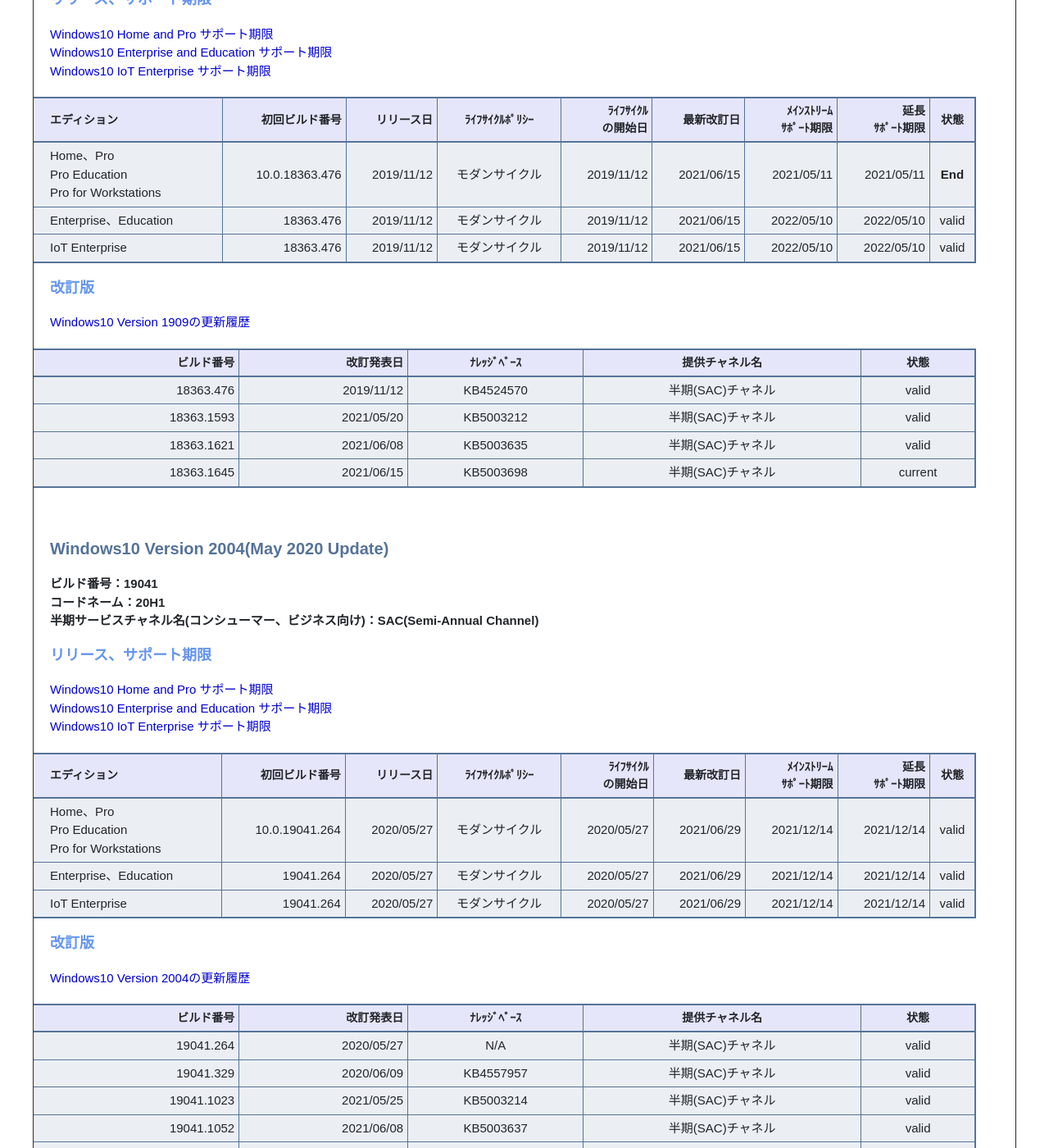
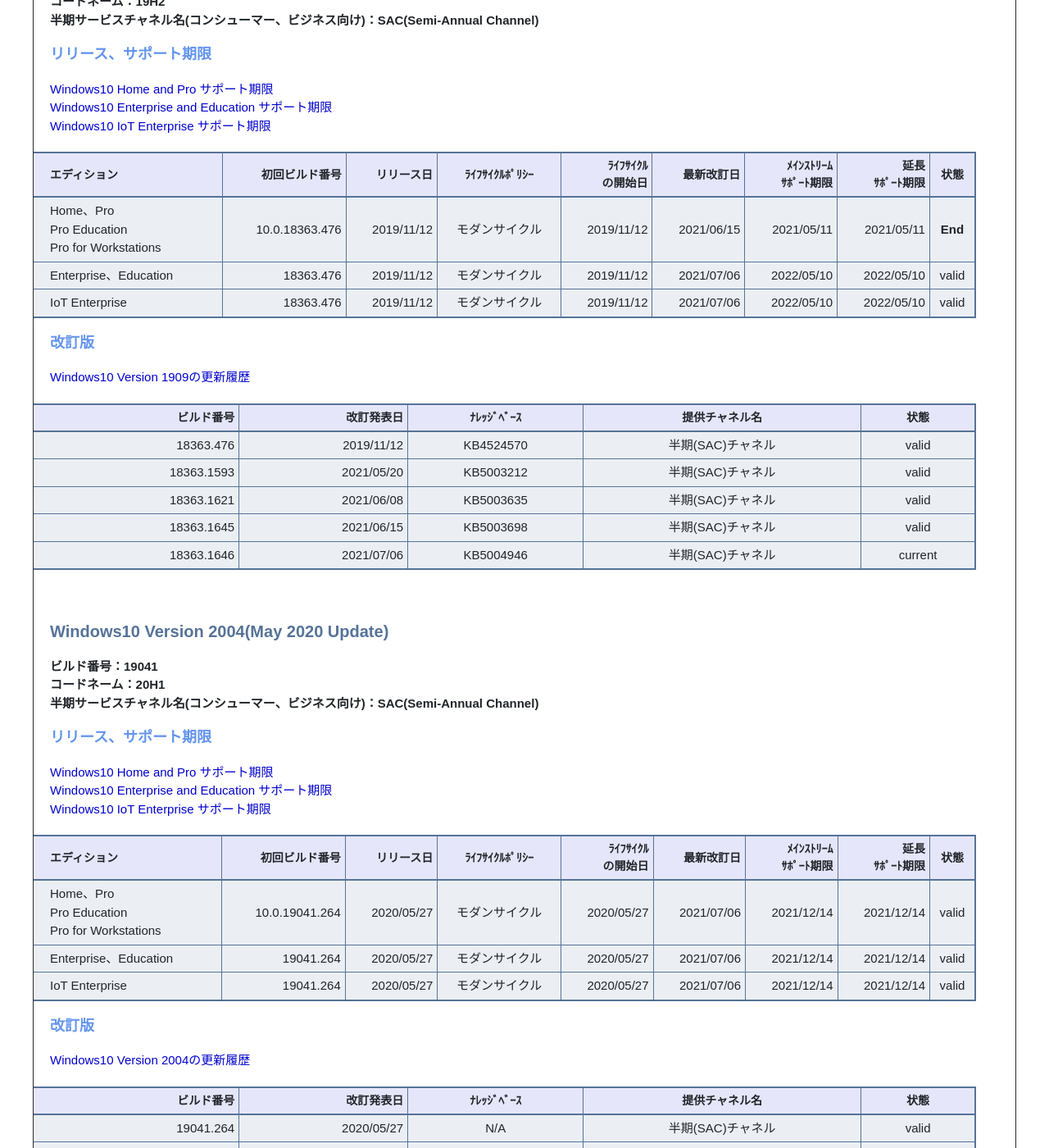
Before and after one commit to fuchu-pheasant01/fuchu-pheasant01.github.io, a Jekyll site: the page built from Contents/Support/MicrosoftOs.md, in a window 1280 px wide and 1400 px high, scrolled down 12512 px. Shown: the whole window at 82% size. Built offline with Jekyll 4.4.1, drawn with Linux system fonts in a browser that asks for light colours; emoji names are drawn with the system emoji font; some of the changed text lies outside the part shown.

Commit message:
Win210707

```diff
--- a/Contents/Support/MicrosoftOs.md
+++ b/Contents/Support/MicrosoftOs.md
@@ -3,7 +3,7 @@ layout: default
 title: ":newspaper: サポート表"
 description: ":paperclip: Microsoft Windowsリリース、サポート表"
 date: "2020/05/17"
-lastmod: "2021/07/02"
+lastmod: "2021/07/07"
 ---
 
 ## 0. はじめに
@@ -165,8 +165,8 @@ Enterprise LTSCのサポート期限が１０年から５年間へ変更。IoT E
 | エディション           | 初回ビルド番号 | リリース日 | ﾗｲﾌｻｲｸﾙﾎﾟﾘｼｰ | ﾗｲﾌｻｲｸﾙ<br />の開始日 | 最新改訂日 | ﾒｲﾝｽﾄﾘｰﾑ<br />ｻﾎﾟｰﾄ期限 | 延長<br>ｻﾎﾟｰﾄ期限 | 状態 |
 | :--------------------- | -------------: | ---------: |:------------:| ---------: | ---------: | ---------: | ---------: | :-----: |
 |すべての半期チャネル    |10.0.10240.16384| 2015/07/29 |モダンサイクル| 2015/07/29 | 2017/06/27 | 2017/05/09 | 2017/05/09 | **End** |
-|Enterprise 2015 LTSB    |10.0.10240.16384| 2015/07/29 | 固定サイクル | 2015/07/29 | 2021/06/08 | 2020/10/13 | 2025/10/14 |  valid  |
-|IoT Enterprise 2015 LTSB|10.0.10240.16384| 2015/07/29 | 固定サイクル | 2015/07/29 | 2021/06/08 | 2020/10/13 | 2025/10/14 |  valid  |
+|Enterprise 2015 LTSB    |10.0.10240.16384| 2015/07/29 | 固定サイクル | 2015/07/29 | 2021/07/06 | 2020/10/13 | 2025/10/14 |  valid  |
+|IoT Enterprise 2015 LTSB|10.0.10240.16384| 2015/07/29 | 固定サイクル | 2015/07/29 | 2021/07/06 | 2020/10/13 | 2025/10/14 |  valid  |
 
 ##### 改訂版
 [Windows10 Version 1507の更新履歴](https://support.microsoft.com/ja-jp/topic/windows-10-%E3%81%AE%E6%9B%B4%E6%96%B0%E5%B1%A5%E6%AD%B4-93345c32-4ae1-6d1c-f885-6c0b718adf3b)
@@ -176,7 +176,8 @@ Enterprise LTSCのサポート期限が１０年から５年間へ変更。IoT E
 | 10240.16384 | 2015/07/29 | N/A       | すべてのチャネル |  valid  |
 | 10240.17446 | 2017/06/27 | KB4032695 | すべてのチャネル |  valid  |
 | 10240.18932 | 2021/05/11 | KB5003172 |   長期チャネル   |  valid  |
-| 10240.18967 | 2021/06/08 | KB5003687 |   長期チャネル   | current |
+| 10240.18967 | 2021/06/08 | KB5003687 |   長期チャネル   |  valid  |
+| 10240.18969 | 2021/07/06 | KB5004950 |   長期チャネル   | current |
 
 <br />
 
@@ -347,8 +348,8 @@ Enterprise LTSCのサポート期限が１０年から５年間へ変更。IoT E
 |Home、Pro、IoT Core<br />Pro Education<br />Pro for Workstations|10.0.17763.1    | 2018/11/13 |モダンサイクル| 2018/11/13 | 2021/05/11 | 2020/11/10 | 2020/11/10 | **End** |
 |Enterprise、Education   |10.0.17763.1    | 2018/11/13 |モダンサイクル| 2018/11/13 | 2021/05/11 | 2021/05/11 | 2021/05/11 | **End** |
 |IoT Enterprise          |10.0.17763.1    | 2018/11/13 |モダンサイクル| 2018/11/13 | 2021/05/11 | 2021/05/11 | 2021/05/11 | **End** |
-|Enterprise 2019 LTSC    |10.0.17763.1    | 2018/11/13 | 固定サイクル | 2018/11/13 | 2021/06/15 | 2024/01/09 | 2029/01/09 | current |
-|IoT Enterprise 2019 LTSC|10.0.17763.1    | 2018/11/13 | 固定サイクル | 2018/11/13 | 2021/06/15 | 2024/01/09 | 2029/01/09 | current |
+|Enterprise 2019 LTSC    |10.0.17763.1    | 2018/11/13 | 固定サイクル | 2018/11/13 | 2021/07/06 | 2024/01/09 | 2029/01/09 | current |
+|IoT Enterprise 2019 LTSC|10.0.17763.1    | 2018/11/13 | 固定サイクル | 2018/11/13 | 2021/07/06 | 2024/01/09 | 2029/01/09 | current |
 
 #### 改訂版
 [Windows10 Version 1809の更新履歴](https://support.microsoft.com/ja-jp/topic/windows-10-%E3%81%8A%E3%82%88%E3%81%B3-windows-server-2019-%E3%81%AE%E6%9B%B4%E6%96%B0%E5%B1%A5%E6%AD%B4-725fc2e1-4443-6831-a5ca-51ff5cbcb059)
@@ -362,7 +363,8 @@ Enterprise LTSCのサポート期限が１０年から５年間へ変更。IoT E
 | 17763.1935  | 2021/05/11 | KB5003171 | すべてのチャネル |  valid  |
 | 17763.1971  | 2021/05/20 | KB5003217 |長期(LTSC)チャネル|  valid  |
 | 17763.1999  | 2021/06/08 | KB5003646 |長期(LTSC)チャネル|  valid  |
-| 17763.2028  | 2021/06/15 | KB5003703 |長期(LTSC)チャネル| current |
+| 17763.2028  | 2021/06/15 | KB5003703 |長期(LTSC)チャネル|  valid  |
+| 17763.2029  | 2021/07/06 | KB5004947 |長期(LTSC)チャネル| current |
 
 <br />
 
@@ -405,8 +407,8 @@ Enterprise LTSCのサポート期限が１０年から５年間へ変更。IoT E
 | エディション       | 初回ビルド番号 | リリース日 | ﾗｲﾌｻｲｸﾙﾎﾟﾘｼｰ | ﾗｲﾌｻｲｸﾙ<br />の開始日 | 最新改訂日 | ﾒｲﾝｽﾄﾘｰﾑ<br />ｻﾎﾟｰﾄ期限 | 延長<br>ｻﾎﾟｰﾄ期限 | 状態 |
 | :----------------- | -------------: | ---------: |:------------:| ---------: | ---------: | ---------: | ---------: | :-----: |
 |Home、Pro<br />Pro Education<br />Pro for Workstations|10.0.18363.476  | 2019/11/12 |モダンサイクル| 2019/11/12 | 2021/06/15 | 2021/05/11 | 2021/05/11 | **End** |
-|Enterprise、Education|18363.476     | 2019/11/12 |モダンサイクル| 2019/11/12 | 2021/06/15 | 2022/05/10 | 2022/05/10 |  valid  |
-|IoT Enterprise      |18363.476     | 2019/11/12 |モダンサイクル| 2019/11/12 | 2021/06/15 | 2022/05/10 | 2022/05/10 |  valid  |
+|Enterprise、Education|18363.476     | 2019/11/12 |モダンサイクル| 2019/11/12 | 2021/07/06 | 2022/05/10 | 2022/05/10 |  valid  |
+|IoT Enterprise      |18363.476     | 2019/11/12 |モダンサイクル| 2019/11/12 | 2021/07/06 | 2022/05/10 | 2022/05/10 |  valid  |
 
 #### 改訂版
 [Windows10 Version 1909の更新履歴](https://support.microsoft.com/ja-jp/topic/windows-10-%E3%81%AE%E6%9B%B4%E6%96%B0%E5%B1%A5%E6%AD%B4-53c270dc-954f-41f7-7ced-488578904dfe)
@@ -416,7 +418,8 @@ Enterprise LTSCのサポート期限が１０年から５年間へ変更。IoT E
 | 18363.476   | 2019/11/12 | KB4524570 |半期(SAC)チャネル |  valid  |
 | 18363.1593  | 2021/05/20 | KB5003212 |半期(SAC)チャネル |  valid  |
 | 18363.1621  | 2021/06/08 | KB5003635 |半期(SAC)チャネル |  valid  |
-| 18363.1645  | 2021/06/15 | KB5003698 |半期(SAC)チャネル | current |
+| 18363.1645  | 2021/06/15 | KB5003698 |半期(SAC)チャネル |  valid  |
+| 18363.1646  | 2021/07/06 | KB5004946 |半期(SAC)チャネル | current |
 
 <br />
 
@@ -432,9 +435,9 @@ Enterprise LTSCのサポート期限が１０年から５年間へ変更。IoT E
 
 | エディション       | 初回ビルド番号 | リリース日 | ﾗｲﾌｻｲｸﾙﾎﾟﾘｼｰ | ﾗｲﾌｻｲｸﾙ<br />の開始日 | 最新改訂日 | ﾒｲﾝｽﾄﾘｰﾑ<br />ｻﾎﾟｰﾄ期限 | 延長<br>ｻﾎﾟｰﾄ期限 | 状態 |
 | :----------------- | -------------: | ---------: |:------------:| ---------: | ---------: | ---------: | ---------: | :-----: |
-|Home、Pro<br />Pro Education<br />Pro for Workstations|10.0.19041.264  | 2020/05/27 |モダンサイクル| 2020/05/27 | 2021/06/29 | 2021/12/14 | 2021/12/14 |  valid  |
-|Enterprise、Education|19041.264     | 2020/05/27 |モダンサイクル| 2020/05/27 | 2021/06/29 | 2021/12/14 | 2021/12/14 |  valid  |
-|IoT Enterprise      |19041.264     | 2020/05/27 |モダンサイクル| 2020/05/27 | 2021/06/29 | 2021/12/14 | 2021/12/14 |  valid  |
+|Home、Pro<br />Pro Education<br />Pro for Workstations|10.0.19041.264  | 2020/05/27 |モダンサイクル| 2020/05/27 | 2021/07/06 | 2021/12/14 | 2021/12/14 |  valid  |
+|Enterprise、Education|19041.264     | 2020/05/27 |モダンサイクル| 2020/05/27 | 2021/07/06 | 2021/12/14 | 2021/12/14 |  valid  |
+|IoT Enterprise      |19041.264     | 2020/05/27 |モダンサイクル| 2020/05/27 | 2021/07/06 | 2021/12/14 | 2021/12/14 |  valid  |
 
 #### 改訂版
 [Windows10 Version 2004の更新履歴](https://support.microsoft.com/ja-jp/topic/windows-10-%E3%81%AE%E6%9B%B4%E6%96%B0%E5%B1%A5%E6%AD%B4-24ea91f4-36e7-d8fd-0ddb-d79d9d0cdbda)
@@ -447,7 +450,8 @@ Enterprise LTSCのサポート期限が１０年から５年間へ変更。IoT E
 | 19041.1052  | 2021/06/08 | KB5003637 |半期(SAC)チャネル |  valid  |
 | 19041.1055  | 2021/06/11 | KB5004476 |半期(SAC)チャネル |  valid  |
 | 19041.1081  | 2021/06/21 | KB5003690 |半期(SAC)チャネル |  valid  |
-| 19041.1082  | 2021/06/29 | KB5004760 |半期(SAC)チャネル | current |
+| 19041.1082  | 2021/06/29 | KB5004760 |半期(SAC)チャネル |  valid  |
+| 19041.1083  | 2021/07/06 | KB5004945 |半期(SAC)チャネル | current |
 
 <br />
 
@@ -463,8 +467,8 @@ Enterprise LTSCのサポート期限が１０年から５年間へ変更。IoT E
 
 | エディション       | 初回ビルド番号 | リリース日 | ﾗｲﾌｻｲｸﾙﾎﾟﾘｼｰ | ﾗｲﾌｻｲｸﾙ<br />の開始日 | 最新改訂日 | ﾒｲﾝｽﾄﾘｰﾑ<br />ｻﾎﾟｰﾄ期限 | 延長<br>ｻﾎﾟｰﾄ期限 | 状態 |
 | :----------------- | -------------: | ---------: |:------------:| ---------: | ---------: | ---------: | ---------: | :-----: |
-|Home、Pro<br />Pro Education<br />Pro for Workstations| 10.0.19042.572 | 2020/10/20 |モダンサイクル| 2020/10/20 | 2021/06/29 | 2022/05/10 | 2022/05/10 |  valid  |
-|Enterprise<br />Education<br />IoT Enterprise| 10.0.19042.572 | 2020/10/20 |モダンサイクル| 2020/10/20 | 2021/06/29 | 2023/05/09 | 2023/05/09 |  valid  |
+|Home、Pro<br />Pro Education<br />Pro for Workstations| 10.0.19042.572 | 2020/10/20 |モダンサイクル| 2020/10/20 | 2021/07/06 | 2022/05/10 | 2022/05/10 |  valid  |
+|Enterprise<br />Education<br />IoT Enterprise| 10.0.19042.572 | 2020/10/20 |モダンサイクル| 2020/10/20 | 2021/07/06 | 2023/05/09 | 2023/05/09 |  valid  |
 
 #### 改訂版
 [Windows10 Version 20H2の更新履歴](https://support.microsoft.com/ja-jp/topic/windows-10-%E3%81%AE%E6%9B%B4%E6%96%B0%E5%B1%A5%E6%AD%B4-7dd3071a-3906-fa2c-c342-f7f86728a6e3)
@@ -477,7 +481,8 @@ Enterprise LTSCのサポート期限が１０年から５年間へ変更。IoT E
 | 19042.1052 | 2021/06/08 | KB5003637 |半期(SAC)チャネル |  valid  |
 | 19042.1055 | 2021/06/11 | KB5004476 |半期(SAC)チャネル |  valid  |
 | 19042.1081 | 2021/06/21 | KB5003690 |半期(SAC)チャネル |  valid  |
-| 19042.1082 | 2021/06/29 | KB5004760 |半期(SAC)チャネル | current |
+| 19042.1082 | 2021/06/29 | KB5004760 |半期(SAC)チャネル |  valid  |
+| 19042.1083 | 2021/07/06 | KB5004945 |半期(SAC)チャネル | current |
 
 <br />
 
@@ -493,7 +498,7 @@ Enterprise LTSCのサポート期限が１０年から５年間へ変更。IoT E
 
 | エディション       | 初回ビルド番号 | リリース日 | ﾗｲﾌｻｲｸﾙﾎﾟﾘｼｰ | ﾗｲﾌｻｲｸﾙ<br />の開始日 | 最新改訂日 | ﾒｲﾝｽﾄﾘｰﾑ<br />ｻﾎﾟｰﾄ期限 | 延長<br>ｻﾎﾟｰﾄ期限 | 状態 |
 | :----------------- | -------------: | ---------: |:------------:| ---------: | ---------: | ---------: | ---------: | :-----: |
-|すべてのエディション| 10.0.19043.985 | 2021/05/18 |モダンサイクル| 2021/05/18 | 2021/06/29 | 2022/12/13 | 2022/12/13 | current |
+|すべてのエディション| 10.0.19043.985 | 2021/05/18 |モダンサイクル| 2021/05/18 | 2021/07/06 | 2022/12/13 | 2022/12/13 | current |
 
 #### 改訂版
 [Windows10 Version 21H1の更新履歴](https://support.microsoft.com/ja-jp/topic/windows-10-%E3%81%AE%E6%9B%B4%E6%96%B0%E5%B1%A5%E6%AD%B4-1b6aac92-bf01-42b5-b158-f80c6d93eb11)
@@ -505,7 +510,8 @@ Enterprise LTSCのサポート期限が１０年から５年間へ変更。IoT E
 | 19043.1052 | 2021/06/08 | KB5003637 |半期(SAC)チャネル |  valid  |
 | 19043.1055 | 2021/06/11 | KB5004476 |半期(SAC)チャネル |  valid  |
 | 19043.1081 | 2021/06/21 | KB5003690 |半期(SAC)チャネル |  valid  |
-| 19043.1082 | 2021/06/29 | KB5004760 |半期(SAC)チャネル | current |
+| 19043.1082 | 2021/06/29 | KB5004760 |半期(SAC)チャネル |  valid  |
+| 19043.1083 | 2021/07/06 | KB5004945 |半期(SAC)チャネル | current |
 
 <br />
 
```
